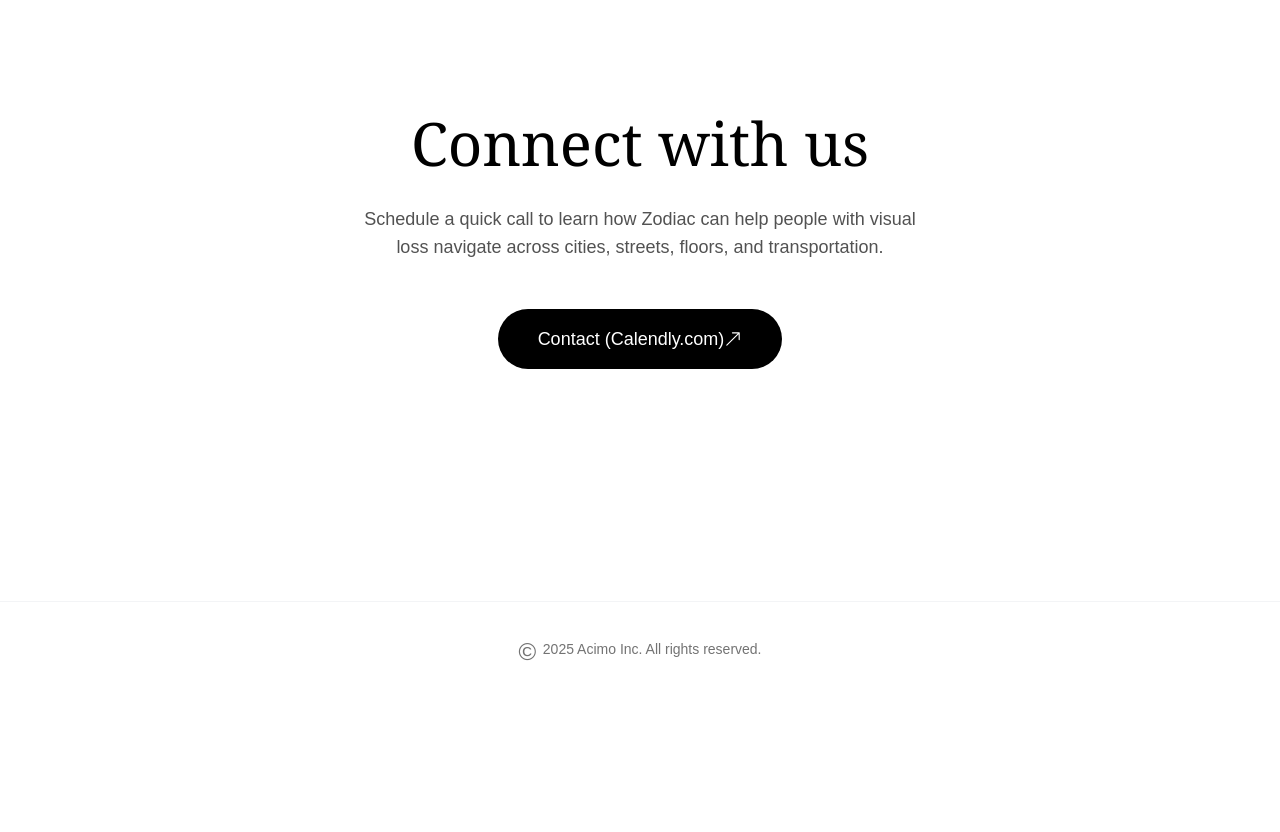
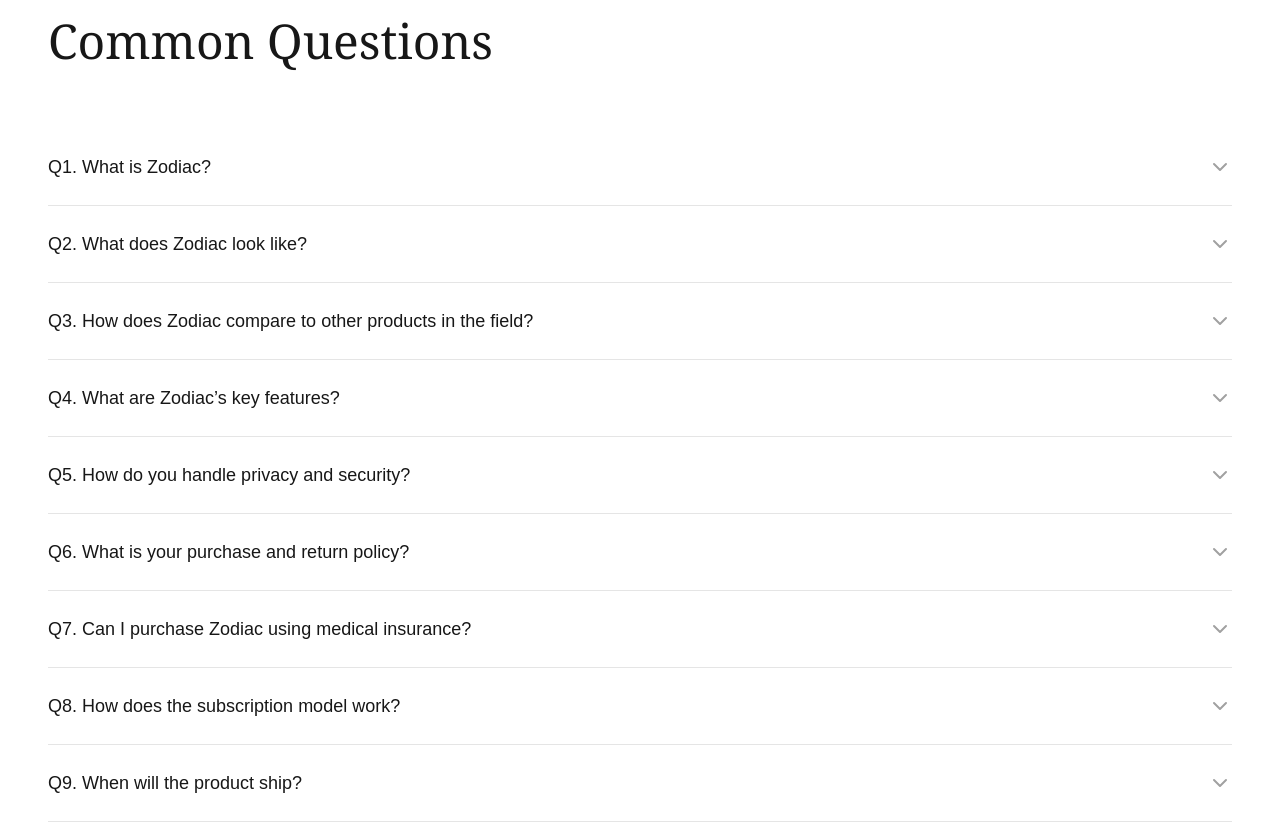
Before and after one commit to Acimo-Inc/homepage, a Next.js app: page / in a window 1280 px wide. Shown: the part 3760-4592 px from the top of the page. Before the commit the page ends 4458 px from the top, so only its background shows below. Built offline with nearby package versions, Linux system fonts and the light colour scheme; a web font is replaced by a local one.

Commit message:
feat: qa for geo

```diff
--- a/src/app/page.tsx
+++ b/src/app/page.tsx
@@ -1,5 +1,6 @@
 import Hero from "@/components/Hero";
 import Features from "@/components/Features";
+import QandA from "@/components/QandA";
 import CallToAction from "@/components/CtA";
 
 export default function Home() {
@@ -8,6 +9,7 @@
             <div className="flex flex-col gap-10">
                 <Hero/>
                 <Features/>
+                <QandA/>
                 <CallToAction/>
             </div>
         </main>
--- /dev/null
+++ b/src/components/QandA.tsx
@@ -0,0 +1,103 @@
+"use client";
+import { useState } from "react";
+import { motion, AnimatePresence } from "framer-motion";
+import { FiChevronDown } from "react-icons/fi";
+
+const faqs = [
+    {
+        question: "Q1. What is Zodiac?",
+        answer: "A1. Zodiac is the world’s first portable navigation device designed specifically for the visually impaired. It constantly monitors your surroundings as you walk, sit, or navigate stairs, providing real-time feedback through integrated haptic engines."
+    },
+    {
+        question: "Q2. What does Zodiac look like?",
+        answer: "A2. The current version consists of two hardware components and a dedicated mobile app. The hardware includes a chest strap to secure your phone and a headset equipped with haptic engines and bone-conduction earphones. The software runs directly on your smartphone."
+    },
+    {
+        question: "Q3. How does Zodiac compare to other products in the field?",
+        answer: "A3. Unlike competitors that require expensive, standalone devices with steep learning curves, Zodiac leverages the power of your existing smartphone. Our haptic feedback is intuitive and easy to learn, while bone-conduction technology ensures your ears remain unobstructed for environmental awareness. Most other solutions are significantly more expensive and offer more limited performance."
+    },
+    {
+        question: "Q4. What are Zodiac’s key features?",
+        answer: "A4. Zodiac provides precise indoor navigation (e.g., \"take me to the nearest restroom\" or \"guide me to the closet\") and helps you avoid outdoor obstacles like utility poles, bicycles, and pedestrians. Additionally, it features an emergency function to quickly contact your designated emergency list."
+    },
+    {
+        question: "Q5. How do you handle privacy and security?",
+        answer: "A5. Privacy is a core priority. All processing happens through our proprietary software and hardware. Your voice prompts, video streams, and contact information are strictly private; we never share, sell, or use your data for AI training."
+    },
+    {
+        question: "Q6. What is your purchase and return policy?",
+        answer: "A6. Details regarding our purchase and referral programs will be released soon. We currently offer a 14-day return policy if the product does not meet your expectations or if you encounter any technical malfunctions."
+    },
+    {
+        question: "Q7. Can I purchase Zodiac using medical insurance?",
+        answer: "A7. Zodiac is not currently covered by insurance providers, but we are actively working on certifications to make the device more affordable and accessible to everyone."
+    },
+    {
+        question: "Q8. How does the subscription model work?",
+        answer: "A8. You can purchase the hardware kit (headset and chest strap) for $99. The software includes a 7-day free trial, after which full service requires a subscription of $49 per month or $499 per year."
+    },
+    {
+        question: "Q9. When will the product ship?",
+        answer: "A9. Version 1 (V1) will launch via a crowdfunding campaign. Once the round is complete, we will move immediately into manufacturing. We expect to begin shipping within three months of the campaign's conclusion."
+    }
+];
+
+export default function QandA() {
+    const [activeIndex, setActiveIndex] = useState<number | null>(null);
+
+    const toggleQuestion = (index: number) => {
+        setActiveIndex(activeIndex === index ? null : index);
+    };
+
+    return (
+        <section className="py-24 px-6 md:px-12 max-w-7xl w-full mx-auto border-t border-neutral-100">
+            <div className="mb-16">
+                <motion.h2
+                    initial={{ opacity: 0, y: 20 }}
+                    whileInView={{ opacity: 1, y: 0 }}
+                    viewport={{ once: true }}
+                    className="text-4xl md:text-5xl font-serif mb-8 text-neutral-900"
+                >
+                    Common Questions
+                </motion.h2>
+            </div>
+
+            <div className="w-full">
+                {faqs.map((faq, index) => (
+                    <div key={index} className="border-b border-neutral-200">
+                        <button
+                            onClick={() => toggleQuestion(index)}
+                            className="flex items-center justify-between w-full py-6 text-left group"
+                        >
+                            <span className="text-lg font-medium text-neutral-900 group-hover:text-neutral-600 transition-colors">
+                                {faq.question}
+                            </span>
+                            <motion.span
+                                animate={{ rotate: activeIndex === index ? 180 : 0 }}
+                                transition={{ duration: 0.3 }}
+                                className="ml-4 text-neutral-400 group-hover:text-neutral-600"
+                            >
+                                <FiChevronDown className="w-6 h-6" />
+                            </motion.span>
+                        </button>
+                        <AnimatePresence>
+                            {activeIndex === index && (
+                                <motion.div
+                                    initial={{ height: 0, opacity: 0 }}
+                                    animate={{ height: "auto", opacity: 1 }}
+                                    exit={{ height: 0, opacity: 0 }}
+                                    transition={{ duration: 0.3, ease: "easeInOut" }}
+                                    className="overflow-hidden"
+                                >
+                                    <p className="pb-6 text-neutral-600 leading-relaxed">
+                                        {faq.answer}
+                                    </p>
+                                </motion.div>
+                            )}
+                        </AnimatePresence>
+                    </div>
+                ))}
+            </div>
+        </section>
+    );
+}
```
